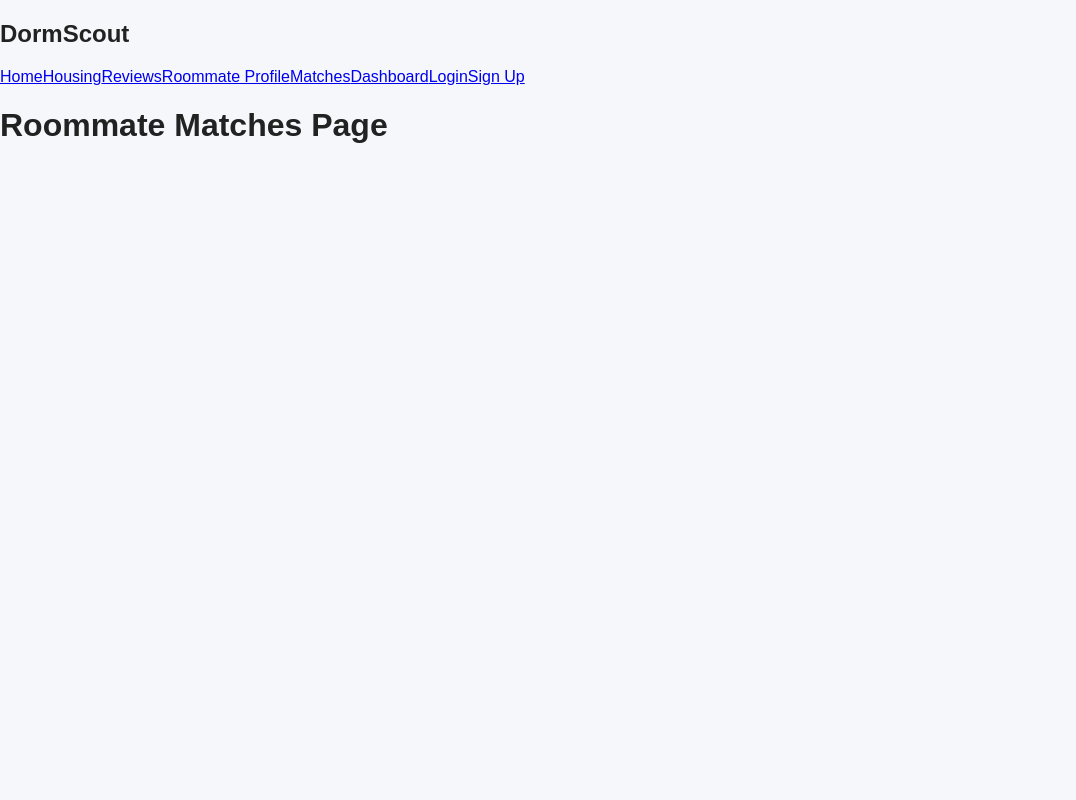
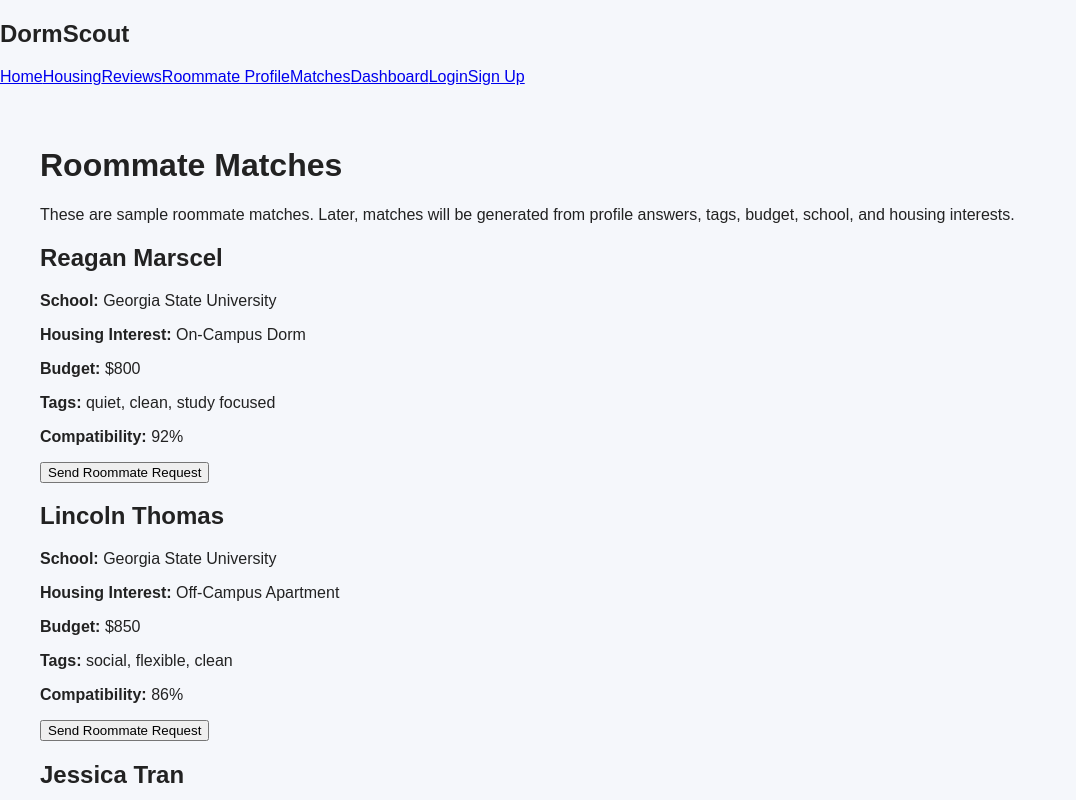
Before and after one commit to DoubleRLD/CTW, a React (Vite) app in the folder frontend/: page /matches in a window 1280 px wide. Shown: the top 800 px of the page, without its empty margins (0-1076 px from the left). Built offline with nearby package versions, Linux system fonts and the light colour scheme.

Commit message:
[Feature] Add roommate matches page
Tags: [Feature]

Name: Reagan Marscel

Date: June 30, 2026

Details: Added a roommate matches page with sample match cards, lifestyle tags, housing interests, budgets, and compatibility scores.

```diff
--- a/frontend/src/pages/RoommateMatches.jsx
+++ b/frontend/src/pages/RoommateMatches.jsx
@@ -1,5 +1,54 @@
+const matches = [
+    {
+        name: "Reagan Marscel",
+        school: "Georgia State University",
+        housing: "On-Campus Dorm",
+        budget: "$800",
+        tags: "quiet, clean, study focused",
+        score: "92%",
+    },
+    {
+        name: "Lincoln Thomas",
+        school: "Georgia State University",
+        housing: "Off-Campus Apartment",
+        budget: "$850",
+        tags: "social, flexible, clean",
+        score: "86%",
+    },
+    {
+        name: "Jessica Tran",
+        school: "Georgia Tech",
+        housing: "Off-Campus Apartment",
+        budget: "$900",
+        tags: "night owl, gamer, clean",
+        score: "78%",
+    },
+];
 function RoommateMatches() {
-    return <h1>Roommate Matches Page</h1>;
-  }
+    return (
+        <main className="page">
+            <h1>Roommate Matches</h1>
 
-  export default RoommateMatches;
+            <p>
+                These are sample roommate matches. Later, matches will be generated from
+                profile answers, tags, budget, school, and housing interests.
+            </p>
+
+            <div className="card-grid">
+                {matches.map((match, index) => (
+                    <div className="card" key={index}>
+                        <h2>{match.name}</h2>
+                        <p><strong>School:</strong> {match.school}</p>
+                        <p><strong>Housing Interest:</strong> {match.housing}</p>
+                        <p><strong>Budget:</strong> {match.budget}</p>
+                        <p><strong>Tags:</strong> {match.tags}</p>
+                        <p><strong>Compatibility:</strong> {match.score}</p>
+                        <button>Send Roommate Request</button>
+                    </div>
+                ))}
+            </div>
+        </main>
+    );
+}
+
+export default RoommateMatches;
```
